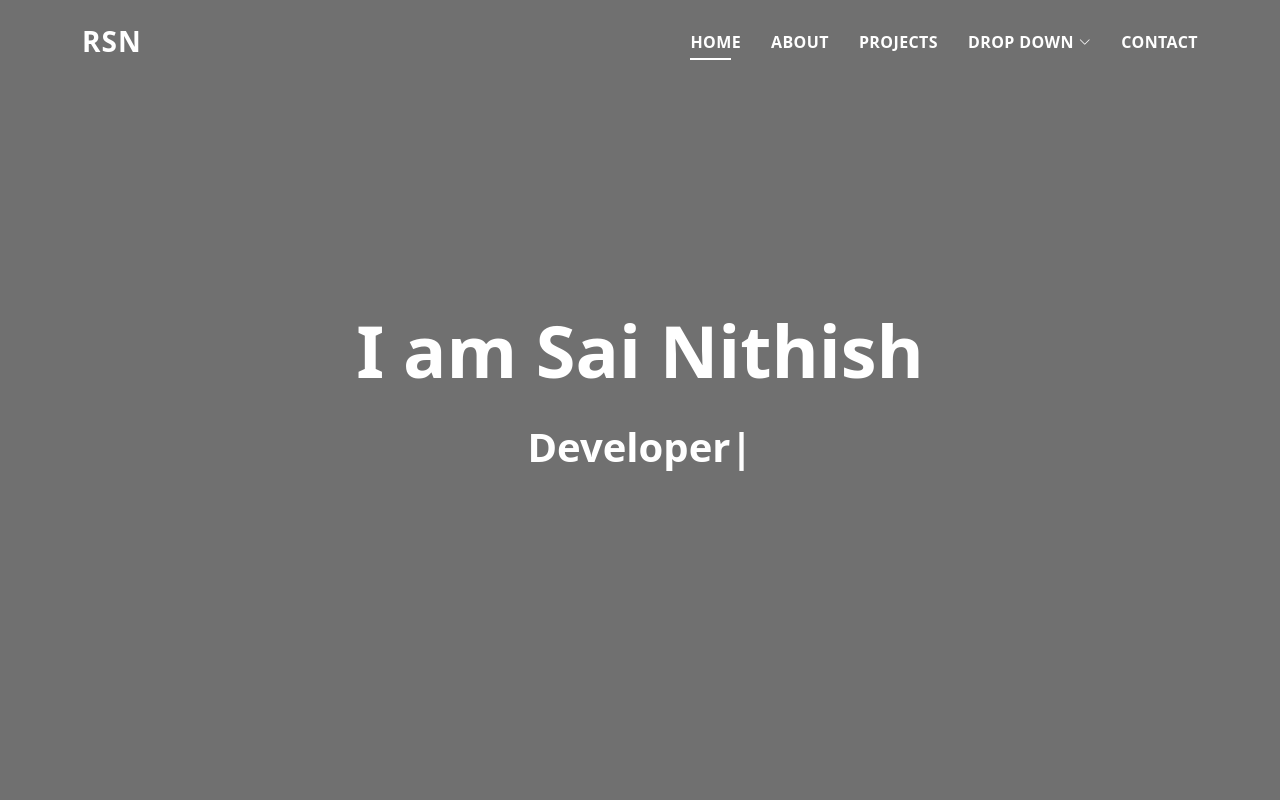
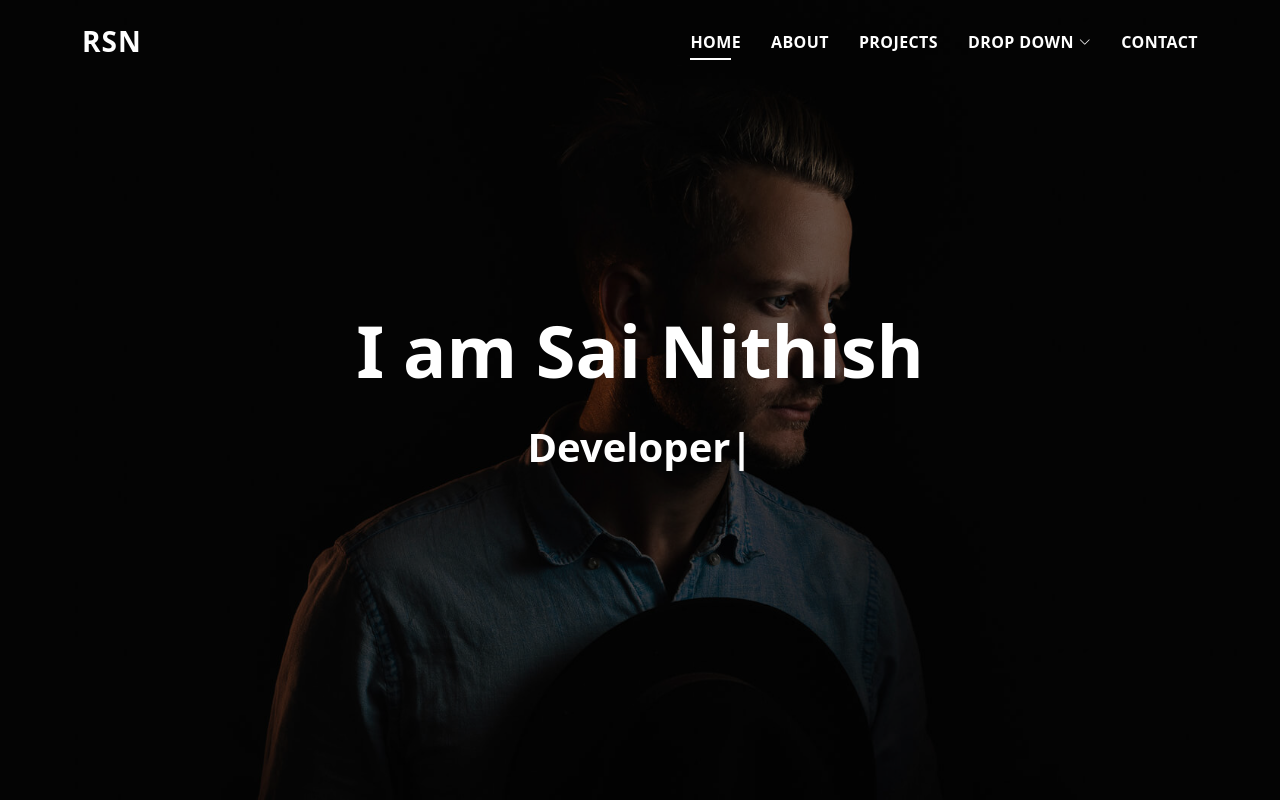
Before and after one commit to RSaiNithish/RSaiNithish.github.io, a plain HTML site: page index.html in a window 1280 px wide. Drawn offline with Linux system fonts and the light colour scheme.

Commit message:
Update index.html

```diff
--- a/index.html
+++ b/index.html
@@ -71,7 +71,7 @@
   </header><!-- End Header -->
 
   <!-- ======= Hero Section ======= -->
-  <div id="hero" class="hero route bg-image" style="background-image: url(assets/img/hero-bg1.jpg)">
+  <div id="hero" class="hero route bg-image" style="background-image: url(assets/img/hero-bg.jpg)">
     <div class="overlay-itro"></div>
     <div class="hero-content display-table">
       <div class="table-cell">
```
